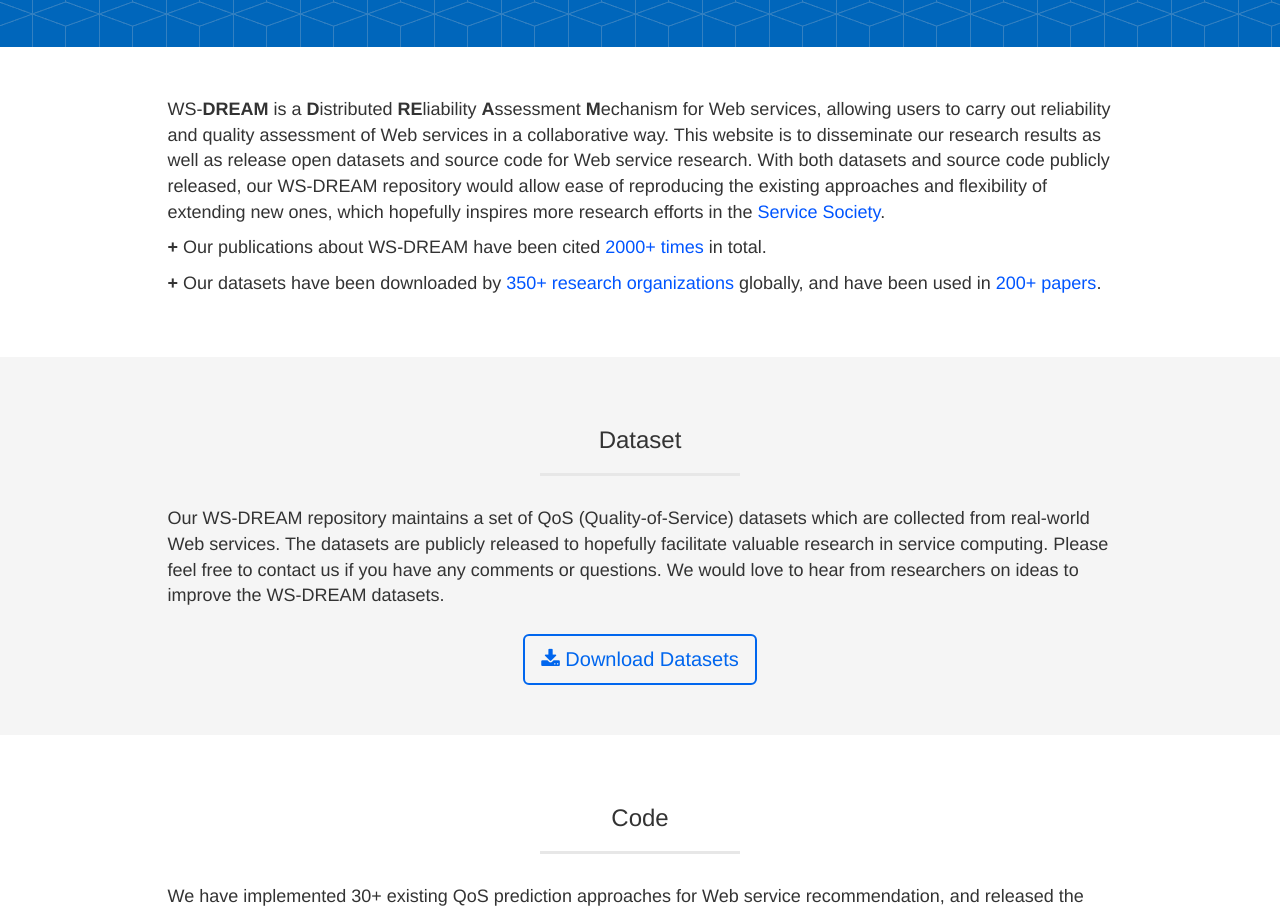
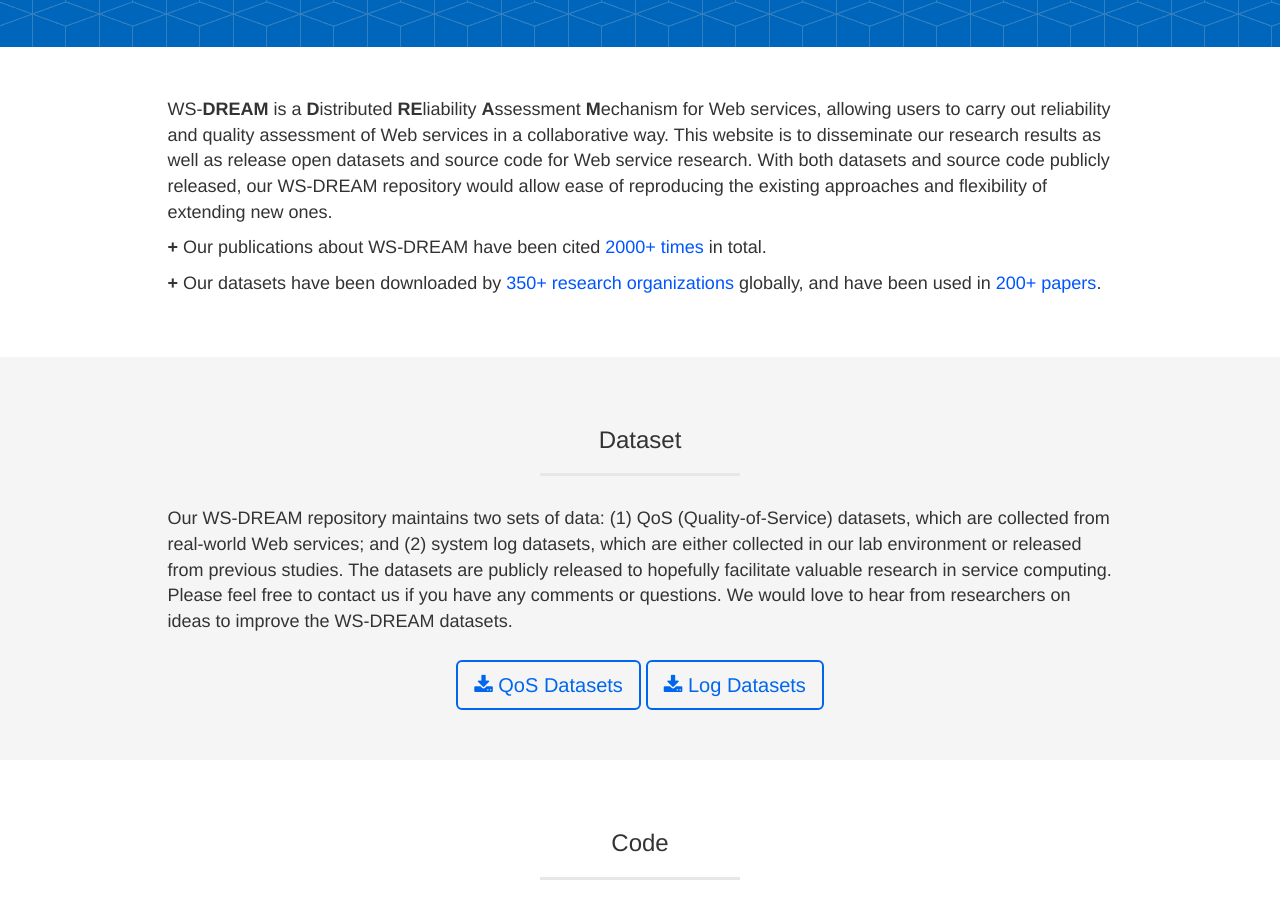
Before and after one commit to wsdream/wsdream.github.io, a plain HTML site: page index.html in a window 1280 px wide. Shown: the part 499-1409 px from the top of the page. Drawn offline with nearby package versions, Linux system fonts and the light colour scheme.

Commit message:
add log datasets

```diff
--- a/index.html
+++ b/index.html
@@ -101,7 +101,7 @@
         <div class="container">
             <div class="row">
                 <div class="col-lg-10 col-lg-offset-1">
-                    <p>WS-<strong>DREAM</strong> is a <strong>D</strong>istributed <strong>RE</strong>liability <strong>A</strong>ssessment <strong>M</strong>echanism for Web services, allowing users to carry out reliability and quality assessment of Web services in a collaborative way. This website is to disseminate our research results as well as release open datasets and source code for Web service research. With both datasets and source code publicly released, our WS-DREAM repository would allow ease of reproducing the existing approaches and flexibility of extending new ones, which hopefully inspires more research efforts in the <a target="_blank" href="http://www.servicessociety.org/en/">Service Society</a>.</p>
+                    <p>WS-<strong>DREAM</strong> is a <strong>D</strong>istributed <strong>RE</strong>liability <strong>A</strong>ssessment <strong>M</strong>echanism for Web services, allowing users to carry out reliability and quality assessment of Web services in a collaborative way. This website is to disseminate our research results as well as release open datasets and source code for Web service research. With both datasets and source code publicly released, our WS-DREAM repository would allow ease of reproducing the existing approaches and flexibility of extending new ones.</p>
                     <p><strong>+</strong> Our publications about WS-DREAM have been cited <a target="_blank" href="archive/citation.html">2000+ times</a> in total.</p>
                     <p><strong>+</strong> Our datasets have been downloaded by <a target="_blank" href="archive/organization.html">350+ research organizations</a> globally, and have been used in <a target="_blank" href="archive/biblist.html">200+ papers</a>.</p>
                 </div>
@@ -121,13 +121,17 @@
                     <hr class="section-heading-spacer"></h3>
                     <div class="clearfix"></div>
 
-                    <p>Our WS-DREAM repository maintains a set of QoS (Quality-of-Service) datasets which are collected from real-world Web services. The datasets are publicly released to hopefully facilitate valuable research in service computing. Please feel free to contact us if you have any comments or questions. We would love to hear from researchers on ideas to improve the WS-DREAM datasets.</p>
+                    <p>Our WS-DREAM repository maintains two sets of data: (1) QoS (Quality-of-Service) datasets, which are collected from real-world Web services; and (2) system log datasets, which are either collected in our lab environment or released from previous studies. The datasets are publicly released to hopefully facilitate valuable research in service computing. Please feel free to contact us if you have any comments or questions. We would love to hear from researchers on ideas to improve the WS-DREAM datasets.</p>
                 </div>
                 <div class="col-lg-8 col-lg-offset-2 text-center">
                     <a href="http://wsdream.github.io/dataset" class="btn btn-lg btn-outline">
-                        <i class="fa fa-download"></i> Download Datasets
+                        <i class="fa fa-download"></i> QoS Datasets
+                    </a>
+                    <a href="https://github.com/logpai/loghub" class="btn btn-lg btn-outline">
+                        <i class="fa fa-download"></i> Log Datasets
                     </a>
                 </div>
+
             </div>
 
         </div>
```
